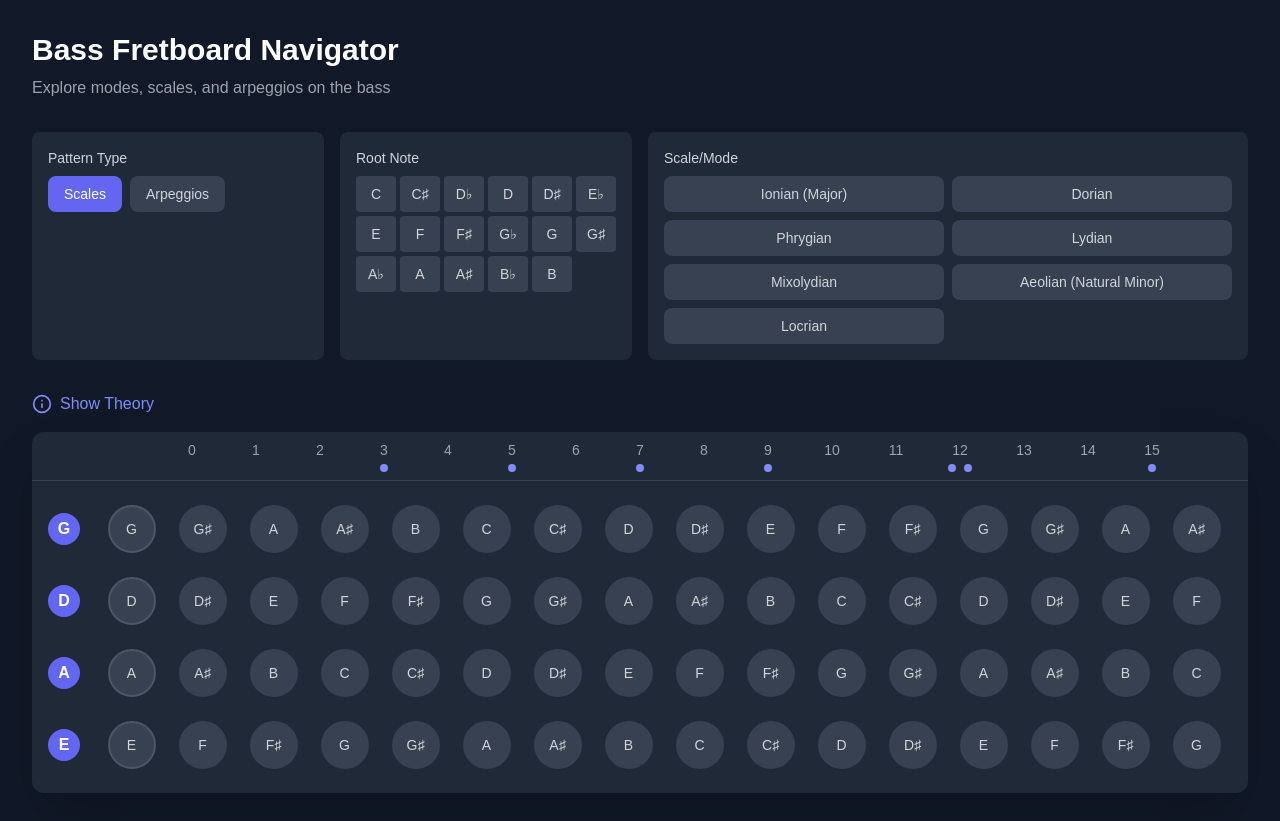
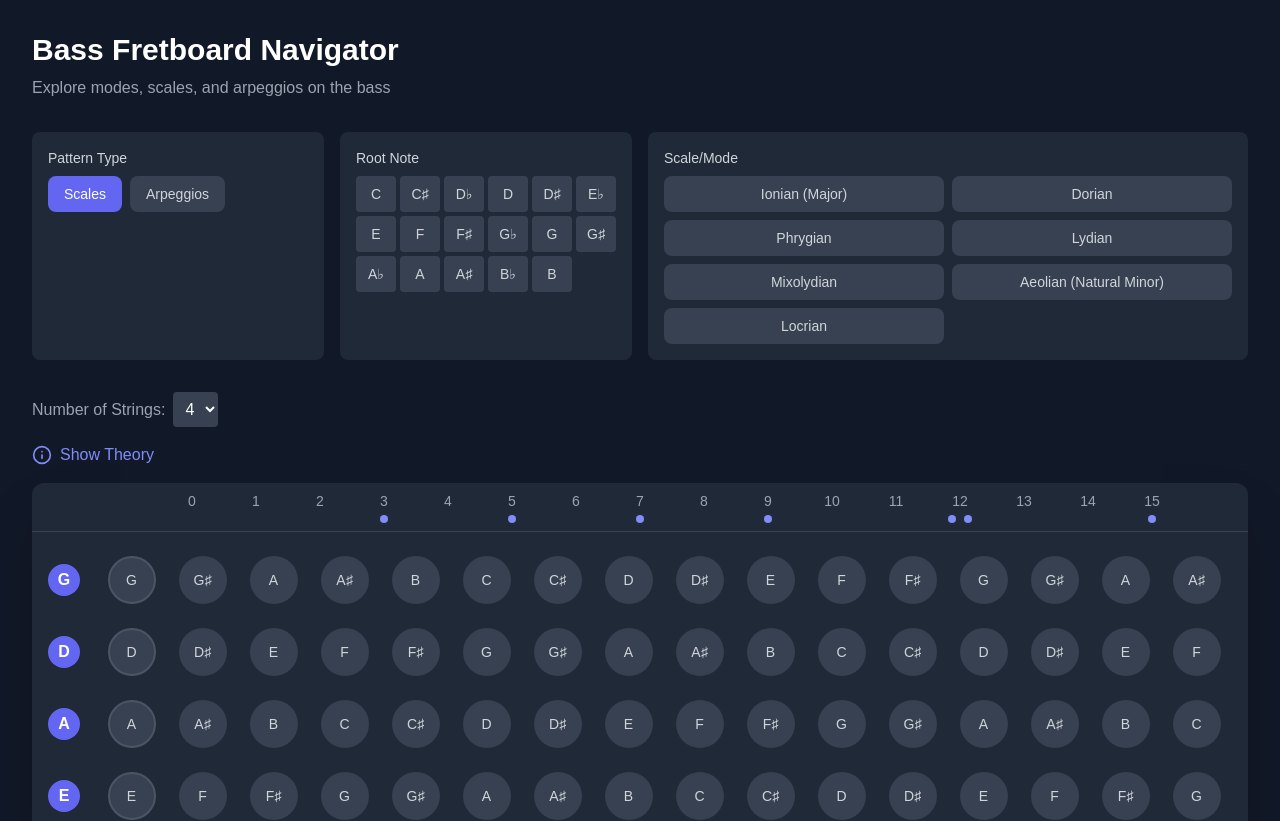
Before and after one commit to olteanalexandru/Music-theory-cheatsheet, a Next.js app in the folder music-theory-cheatsheet/: page / in a window 1280 px wide. Shown: the top 821 px of the page. Built offline with nearby package versions, Linux system fonts and the light colour scheme.

Commit message:
Dinamic number of strings

```diff
--- a/music-theory-cheatsheet/app/page.tsx
+++ b/music-theory-cheatsheet/app/page.tsx
@@ -30,9 +30,10 @@ const InteractiveBassDisplay = () => {
     const [selectedPattern, setSelectedPattern] = useState<PatternName | null>(null);
     const [patternType, setPatternType] = useState<PatternType>('scales');
     const [showTheory, setShowTheory] = useState(false);
+    const [numStrings, setNumStrings] = useState(4); // New state for number of strings
 
-    // Bass strings from highest to lowest
-    const strings = ['G', 'D', 'A', 'E'];
+    // Updated strings array based on numStrings
+    const strings = numStrings === 4 ? ['G', 'D', 'A', 'E'] : numStrings === 5 ? ['C', 'G', 'D', 'A', 'E'] : ['B', 'E', 'A', 'D', 'G', 'C'];
 
     // Chromatic scale with enharmonic spellings
     const chromaticScale = [
@@ -161,6 +162,20 @@ const InteractiveBassDisplay = () => {
                     setSelectedRoot={setSelectedRoot}
                 />
 
+                {/* String Number Controls */}
+                <div className="mb-4">
+                    <label className="text-gray-400 mr-2">Number of Strings:</label>
+                    <select
+                        value={numStrings}
+                        onChange={(e) => setNumStrings(parseInt(e.target.value))}
+                        className="bg-gray-700 text-white p-2 rounded"
+                    >
+                        <option value={4}>4</option>
+                        <option value={5}>5</option>
+                        <option value={6}>6</option>
+                    </select>
+                </div>
+
                 {/* Theory Toggle */}
                 <button
                     onClick={() => setShowTheory(!showTheory)}
```
